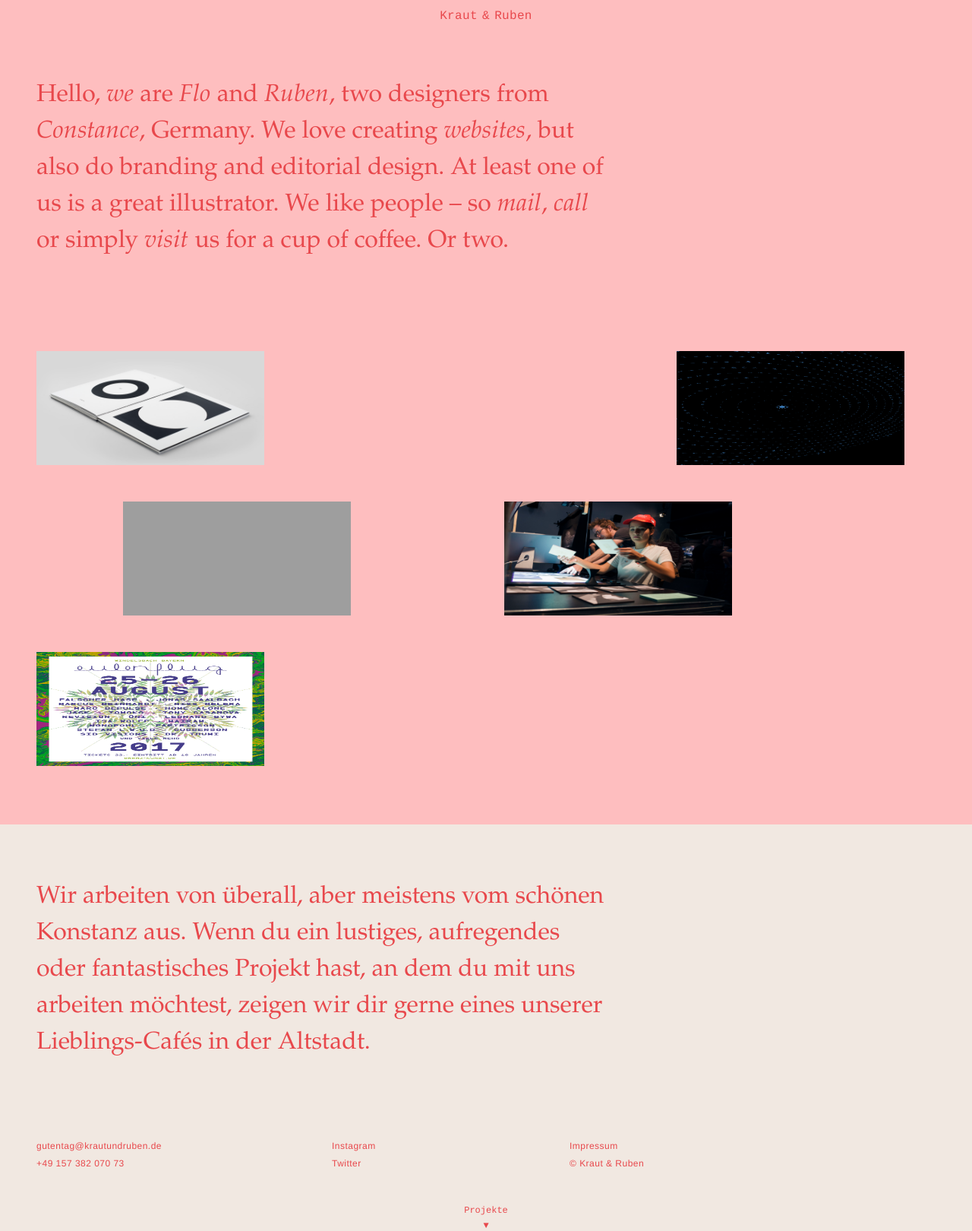
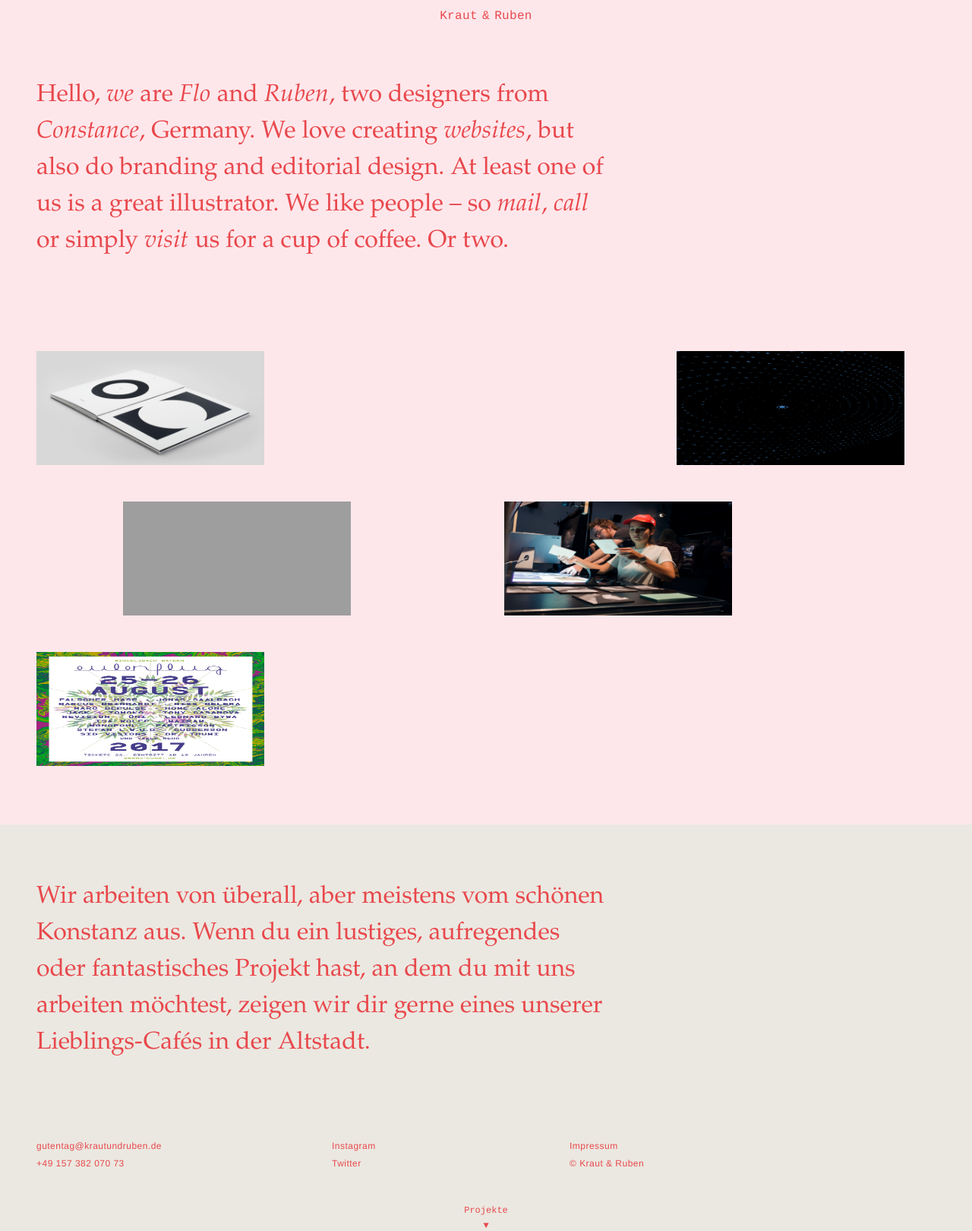
Before and after one commit to rubenhussong/kraut-und-ruben-web, a PHP site: page / in a window 1280 px wide. Shown: the whole page at 76% size. Run offline with PHP 8.4, Linux system fonts and the light colour scheme; style sheets or scripts are compiled from the project's sources; some web fonts are replaced; grey boxes are pictures that could not be loaded.

Commit message:
colour variables test

```diff
--- a/app/scss/modules/_variables.scss
+++ b/app/scss/modules/_variables.scss
@@ -2,10 +2,10 @@
 
 // ================================================== COLOR
 
-$color-main:                   rgb(232, 72, 76); // rgb(236, 72, 73); // rgb(228, 90, 100);
-$color-accent:                 rgb(133, 205, 117); // rgb(95, 200, 140); //rgb(102, 200, 116);
-$color-background-light:       rgb(254, 190, 191); // hsl(350, 90, 95); //rgb(250, 232, 235);
-$color-background-dark:        rgb(241, 232, 225); // hsl(151, 60, 94); //rgb(228, 245, 240);
+$color-main:                   rgb(232, 72, 76); // red front color				rgb(236, 72, 73); // rgb(228, 90, 100);
+$color-accent:                 rgb(133, 205, 117); // green front color			rgb(95, 200, 140); //rgb(102, 200, 116);
+$color-background-light:       hsl(350, 90, 95); // red background color 		rgb(250, 232, 235);
+$color-background-dark:        rgb(235, 232, 225); // green background color    hsl(151, 60, 94); //rgb(228, 245, 240);
 
 $color-hover-background-light: #EEE;
 $color-hover-light: 		   #EEE;
```
